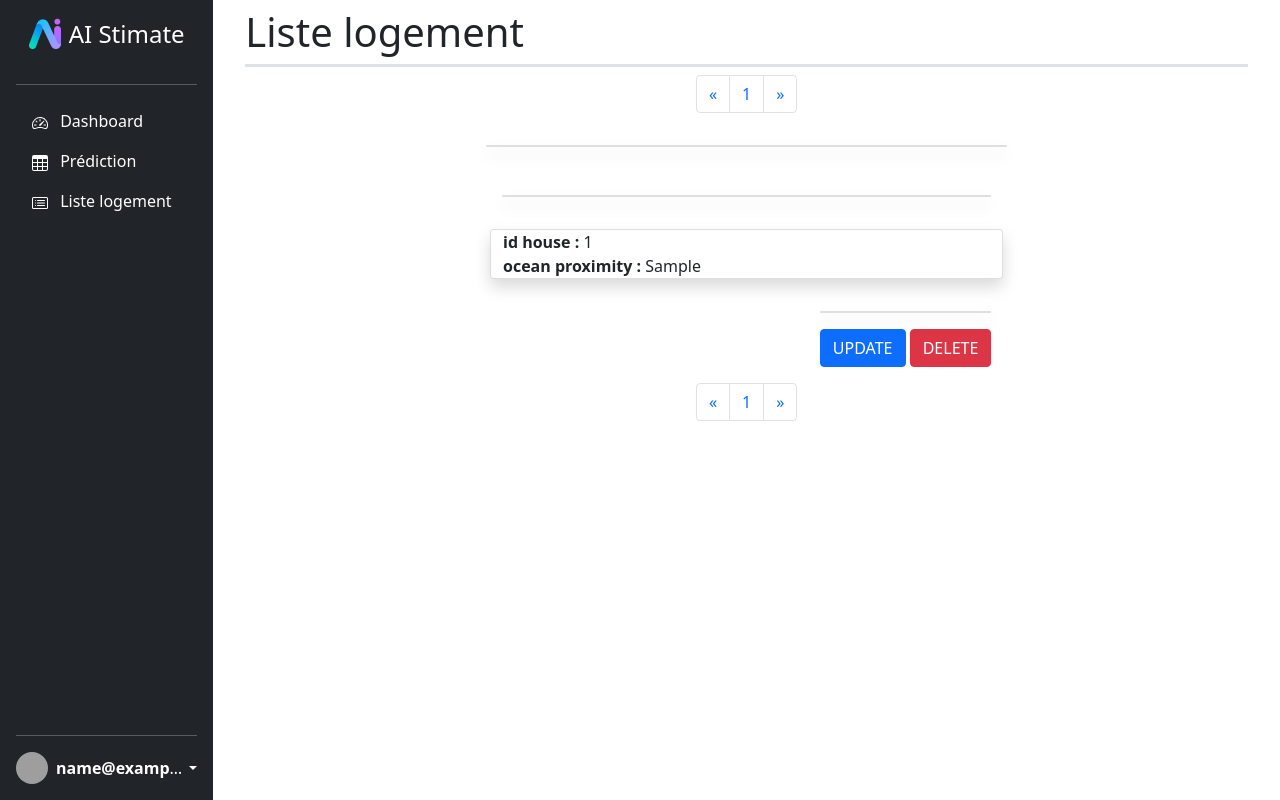
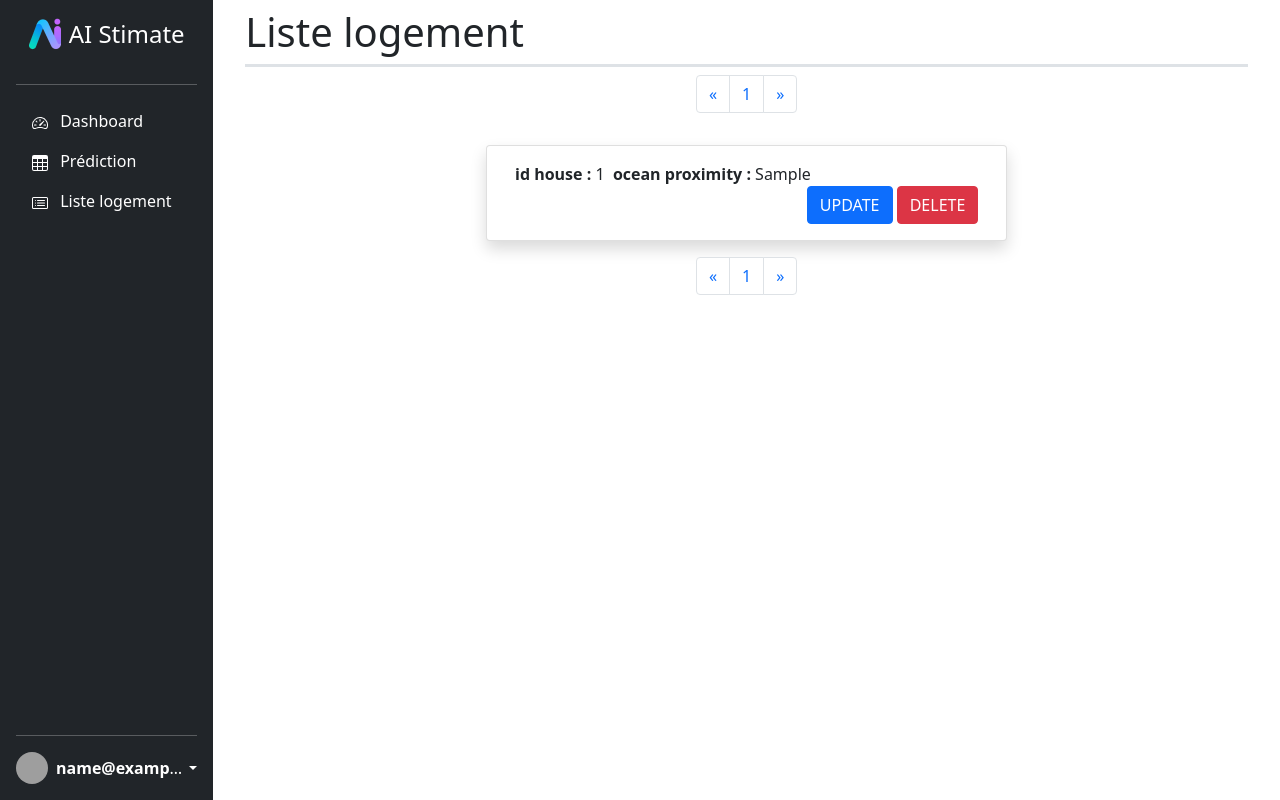
Before and after one commit to SimplonAI/api-mmo, a Flask app: page /list_houses in a window 1280 px wide. Run offline with Flask 2, Linux system fonts and the light colour scheme; a user stored in the database is signed in; tables that the repository leaves empty hold one stand-in row (values such as "Sample post"); some libraries are stand-ins or nearby versions; grey boxes are pictures that could not be loaded.

Commit message:
Update list_houses.html

```diff
--- a/app/templates/list_houses.html
+++ b/app/templates/list_houses.html
@@ -45,27 +45,24 @@
         <div class="row">
 
             {%for house in list_housing %}
-            <a class="card col-12 text-decoration-none text-dark my-3 shadow" href="#">
+            <div class="card col-12 my-3 shadow">
                 <div class="card-body">
                     <div class="row">
-                        <div class="col-auto">
-                            <strong>id house :</strong> {{house.id}}
-                        </div>
-                        <div class="col-auto">
+                        <a class="col-auto text-decoration-none text-dark" href="#">
+                            <strong>id house :</strong> {{house.id}}&nbsp;
                             <strong>ocean proximity :</strong> {{house.ocean_proximity}}
-                        </div>
+                        </a>
+
                         <div class="col-auto ms-auto">
-                            <a href="#" class="btn btn-primary" type="submit">UPDATE</a>
-
+                            <button class="btn btn-primary" type="submit">UPDATE</button>
                             <a href="{{ url_for('api.delete_house', id=house.id) }}" class="btn btn-danger"
                                 onclick="if (!confirm('Voulez-vous vraiment supprimer le logement ?')) return false">DELETE</a>
-
                         </div>
 
 
                     </div>
                 </div>
-            </a>
+            </div>
             {% endfor %}
         </div>
     </div>
```
